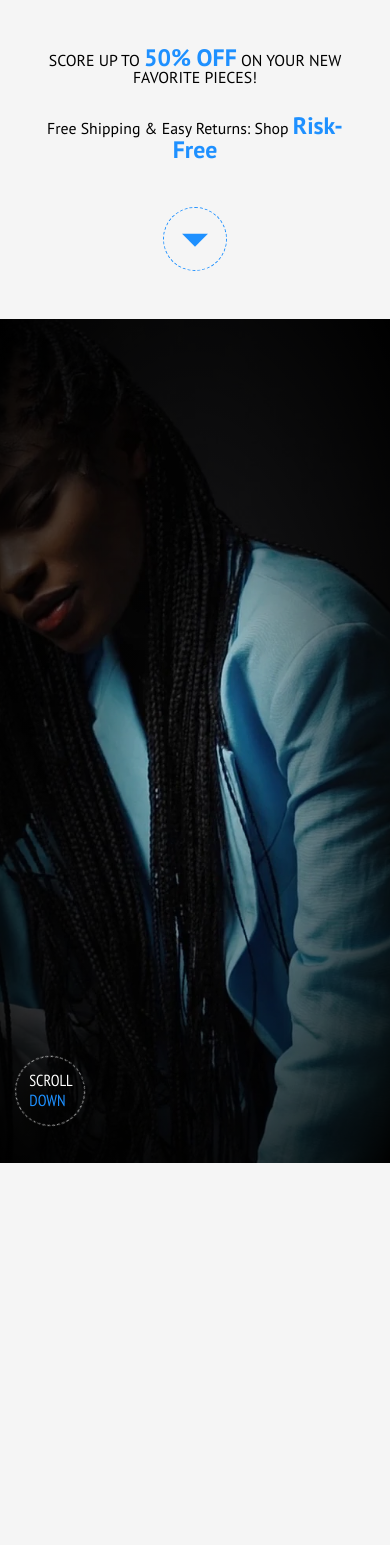
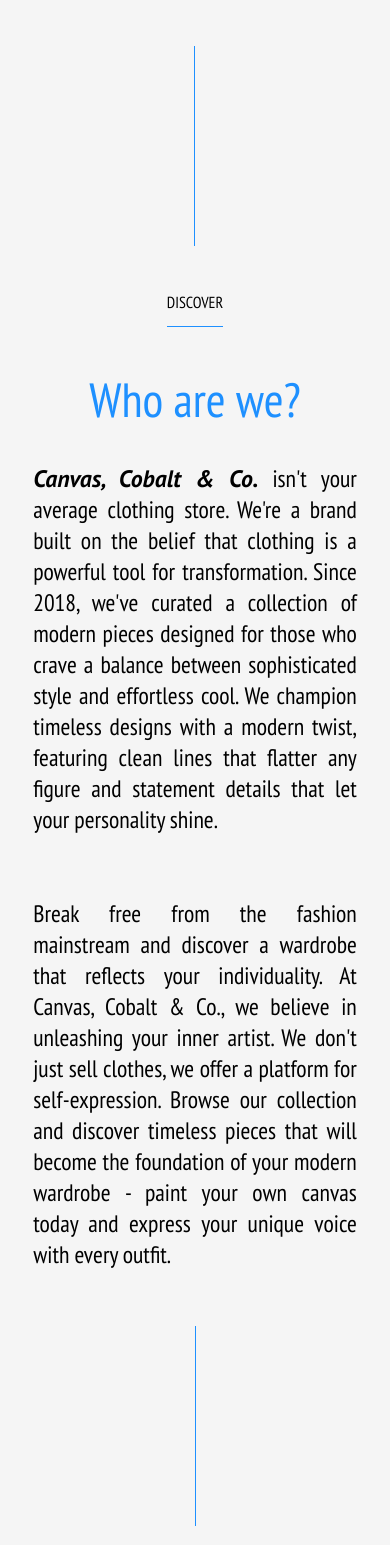
Before and after one commit to iefniar/iefniar.github.io, a React (Create React App) app: page /project-1 in a window 390 px wide. Shown: the part 903-2448 px from the top of the page. Built offline with nearby package versions, Linux system fonts and the light colour scheme.

Commit message:
ecommerce project refactoring started

```diff
--- a/public/index.html
+++ b/public/index.html
@@ -14,7 +14,7 @@
 
     <link rel="preconnect" href="https://fonts.googleapis.com">
     <link rel="preconnect" href="https://fonts.gstatic.com" crossorigin>
-    <link href="https://fonts.googleapis.com/css2?family=Oswald:wght@200..700&family=PT+Sans+Narrow:wght@400;700&family=PT+Sans:ital,wght@0,400;0,700;1,400;1,700&family=DM+Sans:ital,opsz,wght@0,9..40,100..1000;1,9..40,100..1000&display=swap" rel="stylesheet">
+    <link href="https://fonts.googleapis.com/css2?family=Oswald:wght@200..700&family=PT+Sans+Narrow:wght@400;700&family=PT+Sans:ital,wght@0,400;0,700;1,400;1,700&family=DM+Sans:ital,opsz,wght@0,9..40,100..1000;1,9..40,100..1000?family=Playfair+Display:ital,wght@0,400..900;1,400..900?family=EB+Garamond:ital,wght@0,400..800;1,400..800&display=swap" rel="stylesheet">
 
     <title>My Portfolio</title>
 
@@ -45,6 +45,21 @@
         font-style: normal;
       }
 
+      .playfair-display {
+        font-family: "Playfair Display", serif;
+        font-optical-sizing: auto;
+        font-weight: 400;
+        font-style: normal;
+      }
+
+      .eb-garamond {
+        font-family: "EB Garamond", serif;
+        font-optical-sizing: auto;
+        font-weight: 400;
+        font-style: normal;
+      }
+
+
     </style>
   </head>
   <body>
--- a/src/pages/ecommercePage/pageSections/Canvas.module.css
+++ b/src/pages/ecommercePage/pageSections/Canvas.module.css
@@ -89,6 +89,7 @@
     text-transform: uppercase;
     font-family: "PT Sans Narrow", sans-serif;
     font-weight: 500;
+    font-size: clamp(.6rem, 2vw + .1rem, .8rem);
 }
 
 .scroll-down-inner-container>h4>span{
--- a/src/pages/ecommercePage/pageSections/Home.js
+++ b/src/pages/ecommercePage/pageSections/Home.js
@@ -60,7 +60,7 @@
         scale: 0.8,
         opacity: 0,
         duration: 1,
-        ease: 'back'
+        ease: 'back.in'
       },
       '<1'
     )
@@ -110,13 +110,6 @@
           duration: 0.3,
           delay: 0.2
         });
-        await middleSectionTextsAnimate("#middle-section-arrow", {
-          opacity: 1,
-          scale: 1
-        }, {
-          duration: 0.3,
-          delay: 0.2
-        });
       }
       else{
         await middleSectionTextsAnimate("#middle-section-text-1", {
@@ -126,12 +119,6 @@
           duration: 0.3
         });
         await middleSectionTextsAnimate("#middle-section-text-2", {
-          opacity: 0,
-          scale: 0.5
-        }, {
-          duration: 0.3
-        });
-        await middleSectionTextsAnimate("#middle-section-arrow", {
           opacity: 0,
           scale: 0.5
         }, {
@@ -170,6 +157,7 @@
     animationSequenceFn();
 
   }, [isInView]);
+
 
 /*
   //gsap code start
@@ -230,15 +218,34 @@
             </motion.div>
         </div>
         <div className={classes['middle-section']} ref={middleSectionTextsContainerScope}>
+          <div className={classes['in-between']}>
+            <div className={classes['vertical-line-top']} />
+            <div className={classes['small-text']}>
+                discover
+            </div>
+            <div className={classes['large-text']}>
+              Who are we?
+            </div>
+          </div>
+          <div className={classes['paragraph-section']}>
+            <p>
+             <span>Canvas, Cobalt & Co.</span> isn't your average clothing store. We're a brand built on the belief that clothing is a powerful tool for transformation. Since 2018, we've curated a collection of modern pieces designed for those who crave a balance between sophisticated style and effortless cool. We champion timeless designs with a modern twist, featuring clean lines that flatter any figure and statement details that let your personality shine.
+            </p>
+            <p>
+            Break free from the fashion mainstream and discover a wardrobe that reflects your individuality. At Canvas, Cobalt & Co., we believe in unleashing your inner artist.  We don't just sell clothes, we offer a platform for self-expression. Browse our collection and discover timeless pieces that will become the foundation of your modern wardrobe - paint your own canvas today and express your unique voice with every outfit.
+            </p>
+          </div>
+          <div className={classes['vertical-line-bottom']} />
           <h2 id='middle-section-text-1'>
-            Score Up to <span>50% Off</span> on Your New Favorite Pieces!
+            Score Up to <span>50% Off</span> on Your New Favorite Pieces
           </h2>
           <h2 id='middle-section-text-2'>
             Free Shipping & Easy Returns: Shop <span>Risk-Free</span>
           </h2>
-          <span id='middle-section-arrow'><ArrowDropDownOutlined /></span>
         </div>
-        <Canvas />
+        <div className={classes['canvas-section']}>
+          <Canvas />
+        </div>
         {/*
         <div className={classes['video-section']} id='videoSection'>
 
--- a/src/pages/ecommercePage/pageSections/Home.module.css
+++ b/src/pages/ecommercePage/pageSections/Home.module.css
@@ -184,35 +184,86 @@
     }
 }
 
-.scroll-down-inner-container>h4{
-    position: absolute;
-    top: 50%;
-    left: 50%;
-    transform: translate(-50%, -50%);
-    color: var(--color-white-100);
-    text-transform: uppercase;
-    font-family: "PT Sans Narrow", sans-serif;
-}
-
-.scroll-down-inner-container>h4>span{
-    color: dodgerblue;
-}
-
-
 .middle-section{
-    margin: 5rem 2rem;
+    padding: clamp(6rem, 20vh + .5rem, 10rem) 2rem;
     display: flex;
     flex-direction: column;
     align-items: center;
     justify-content: center;
     gap: 1rem;
+    /*background-color: rgb(25, 118, 210);*/
+}
+
+.in-between{
+    flex: 1;
+    display: flex;
+    flex-direction: column;
+    align-items: center;
+    justify-content: center;
+    gap: 3rem;
+}
+
+.vertical-line-top{
+    width: 1px;
+    height: 200px;
+    background-color: dodgerblue;
+
+}
+
+.small-text{
+    font-size: 1rem;
+    line-height: 1;
+    color: var(--color-black-900);
+    text-transform: uppercase;
+    padding-bottom: 1rem;
+    border-bottom: 1px solid dodgerblue;
+    text-align: center;
+}
+
+.large-text{
+    font-size: 3rem;
+    line-height: 1;
+    color: dodgerblue;
+    text-align: center;
+}
+
+.vertical-line-bottom{
+    margin-bottom: 4rem;
+    width: 1px;
+    height: clamp(200px, 20vw + 8px, 300px);
+    background-color: dodgerblue;
+}
+
+
+.paragraph-section{
+    margin-inline: clamp(1rem, 4vw + .1rem, 5rem);
+    margin-bottom: 1rem;
+    display: flex;
+    justify-content: space-between;
+    align-items: flex-start;
+    gap: clamp(2rem, 4vw + .1rem, 4rem);
+}
+
+.paragraph-section>p{
+    flex: 1;
+    font-family: "PT Sans Narrow", sans-serif;
+    font-size: clamp(1rem, 2vw + 1rem, 1.5rem);
+    color: var(--color-black-900);
+    text-align: justify;
+}
+
+.paragraph-section>p>span{
+    font-family: "PT Sans", sans-serif;
+    font-style: italic;
+    font-weight: 700;
+    color: var(--color-black-900);
 }
 
 .middle-section>h2{
-    font-family: "PT Sans", sans-serif;
-    font-size: clamp(1.5rem, 2vw + 1rem, 2.5rem);
-    font-weight: 500;
-    text-transform: capitalize;
+    font-family: "PT Sans Narrow", sans-serif;
+    font-size: clamp(1.5rem, 2vw + 1rem, 2rem);
+    font-weight: 400;
+    text-transform: lowercase;
     line-height: 1;
     color: var(--color-black-900);
     text-align: center;
@@ -223,7 +274,6 @@
 }
 
 .middle-section>h2>span{
-    font-size: clamp(3rem, 4vw + 1rem, 5rem);
     font-weight: 700;
     color: dodgerblue;
 }
@@ -242,6 +292,10 @@
     height: 100%;
 }
 
+.canvas-section{
+
+}
+
 .middle-bottom-section{
     margin: 5rem 2rem;
     display: flex;
@@ -257,6 +311,7 @@
     font-weight: 200;
     text-transform: uppercase;
     line-height: 1;
+    text-align: center;
     color: var(--color-black-900);
 }
 
@@ -310,29 +365,30 @@
         font-size: clamp(.5rem, 1vw + 1rem, 1rem);
     }
 
-    .middle-section, .middle-bottom-section{
+    .middle-section{
+        padding: 3rem 1rem 4rem 1rem;
+    }
+
+    .middle-bottom-section{
         margin: 3rem 2rem;
     }
 
-    .middle-section>h2{
-        font-size: clamp(.5rem, 2vw + .5rem, 1.5rem);
+    .paragraph-section{
+        display: flex;
+        flex-direction: column;
+        justify-content: center;
+        align-items: center;
+        gap: 1rem;
     }
 
-    .middle-section>h2>span{
-        font-size: clamp(1rem, 2vw + 1rem, 2rem);
+    .middle-section>h2{
+        font-size: clamp(1rem, 2vw + .5rem, 1.5rem);
     }
 
     .middle-section>span{
         margin-top: 1rem;
         width: 4rem;
         height: 4rem;
-    }
-
-    .scroll-down-container{
-        position: absolute;
-        top: 95%;
-        left: 5%;
-        transform: translate(-5%, -95%);
     }
 
     .cards-group{
--- a/src/pages/travelPage/pageSections/About.module.css
+++ b/src/pages/travelPage/pageSections/About.module.css
@@ -60,6 +60,7 @@
 
 .right-content>p{
     color: var(--color-minimalist-100);
+    text-align: justify;
 }
 
 @media screen and (max-width: 1200px){
```
